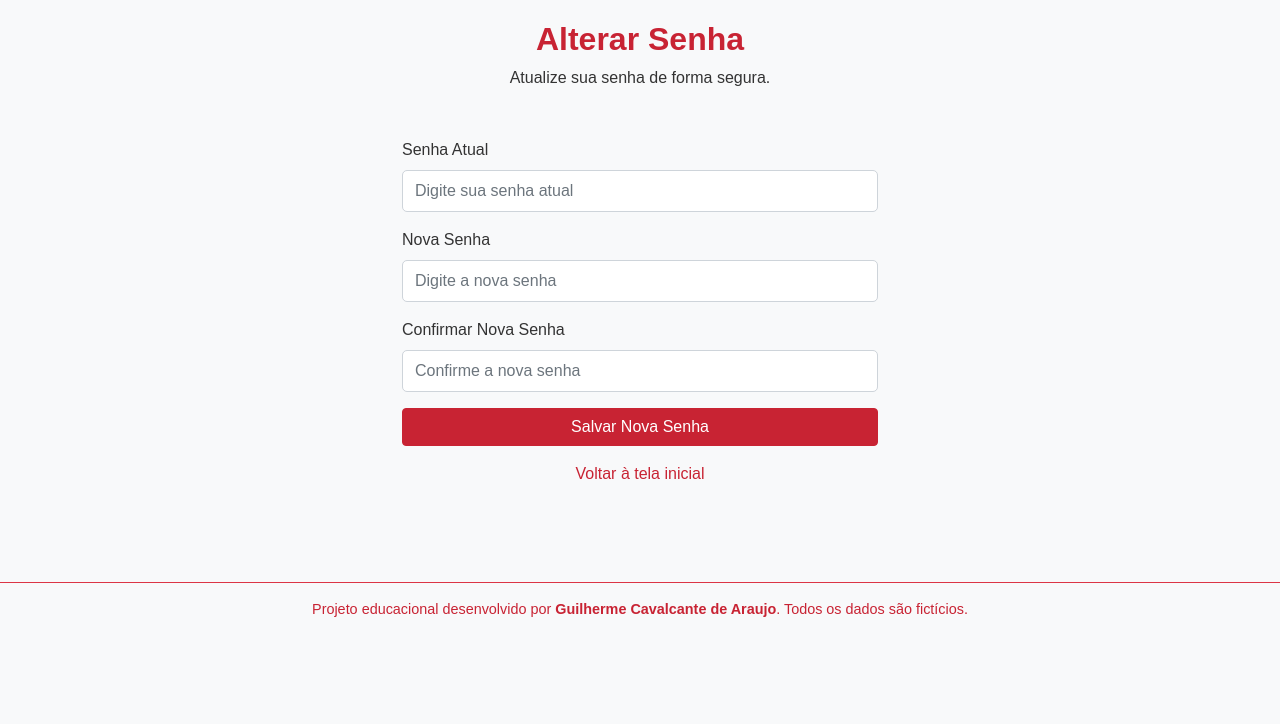
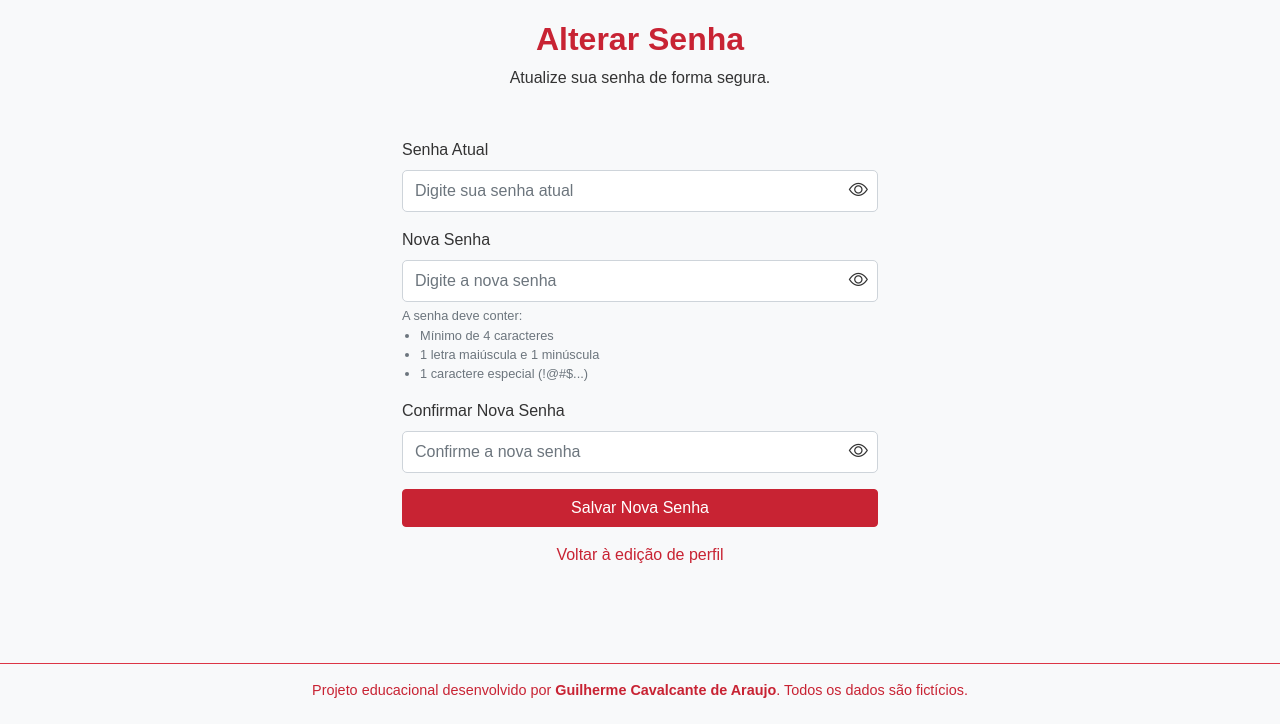
Before and after one commit to Gui-GitHub/FinanceiroDjango, a Django app: page /editar-senha/ in a window 1280 px wide. Shown: the part 76-800 px from the top of the page. Run offline with Django 5.2, Linux system fonts and the light colour scheme; the visitor is signed in with stand-in values (Sample User, id 1); some libraries are stand-ins or nearby versions.

Commit message:
Update editar_senha.html

```diff
--- a/core/templates/editar_senha.html
+++ b/core/templates/editar_senha.html
@@ -21,25 +21,42 @@
         <form method="POST" class="wow fadeInUp" data-wow-delay="0.4s">
           {% csrf_token %}
 
-          <div class="form-group">
+          <div class="form-group position-relative">
             <label for="current_password">Senha Atual</label>
-            <input type="password" id="current_password" name="current_password" class="form-control" placeholder="Digite sua senha atual" required>
+            <input type="password" id="current_password" name="current_password" class="form-control"
+                   placeholder="Digite sua senha atual" required autocomplete="current-password">
+            <span toggle="#current_password" class="bi bi-eye toggle-password"
+                  style="position:absolute; right:10px; top:38px; cursor:pointer; font-size:1.2rem;"></span>
           </div>
 
-          <div class="form-group">
+          <div class="form-group position-relative">
             <label for="new_password">Nova Senha</label>
-            <input type="password" id="new_password" name="new_password" class="form-control" placeholder="Digite a nova senha" required>
+            <input type="password" id="new_password" name="new_password" class="form-control"
+                   placeholder="Digite a nova senha" required autocomplete="new-password">
+            <span toggle="#new_password" class="bi bi-eye toggle-password"
+                  style="position:absolute; right:10px; top:38px; cursor:pointer; font-size:1.2rem;"></span>
+            <small class="form-text text-muted">
+              A senha deve conter:
+              <ul style="margin:0; padding-left:18px;">
+                <li>Mínimo de 4 caracteres</li>
+                <li>1 letra maiúscula e 1 minúscula</li>
+                <li>1 caractere especial (!@#$...)</li>
+              </ul>
+            </small>
           </div>
 
-          <div class="form-group">
+          <div class="form-group position-relative">
             <label for="confirm_password">Confirmar Nova Senha</label>
-            <input type="password" id="confirm_password" name="confirm_password" class="form-control" placeholder="Confirme a nova senha" required>
+            <input type="password" id="confirm_password" name="confirm_password" class="form-control"
+                   placeholder="Confirme a nova senha" required autocomplete="new-password">
+            <span toggle="#confirm_password" class="bi bi-eye toggle-password"
+                  style="position:absolute; right:10px; top:38px; cursor:pointer; font-size:1.2rem;"></span>
           </div>
 
           <button type="submit" class="btn btn-primary btn-block mt-3">Salvar Nova Senha</button>
 
           <p class="mt-3 text-center">
-            <a href="{% url 'index' %}" class="text-decoration-none">Voltar à tela inicial</a>
+            <a href="{% url 'editar_perfil' %}" class="text-decoration-none">Voltar à edição de perfil</a>
           </p>
         </form>
       </div>
```
